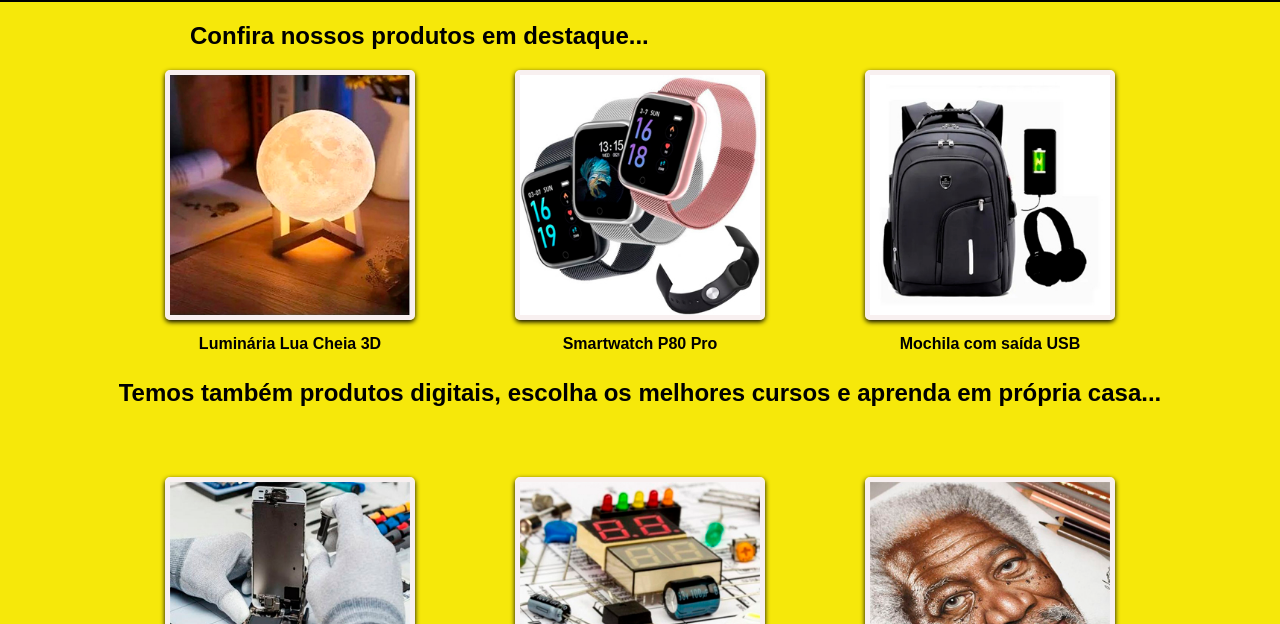
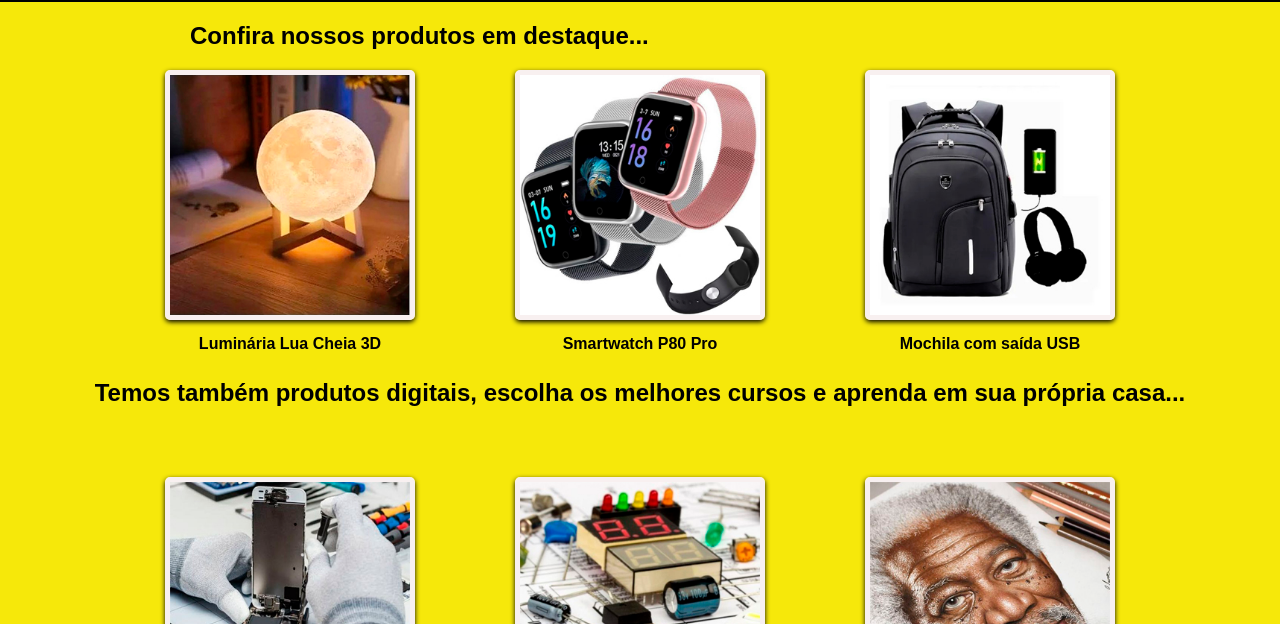
Before and after one commit to FabioMarengo/pagina-compre-diferente, a plain HTML site: page index.html in a window 1280 px wide. Shown: the part 176-800 px from the top of the page. Drawn offline with Linux system fonts and the light colour scheme.

Commit message:
correção no texto

```diff
--- a/index.html
+++ b/index.html
@@ -90,7 +90,7 @@
 
 			<div class="containe subtexto">
 				<div class="subtexto_content">
-					<h2>Temos também produtos digitais, escolha os melhores cursos e aprenda em própria casa...</h2>
+					<h2>Temos também produtos digitais, escolha os melhores cursos e aprenda em sua própria casa...</h2>
 				</div>
 			</div>
 
```
